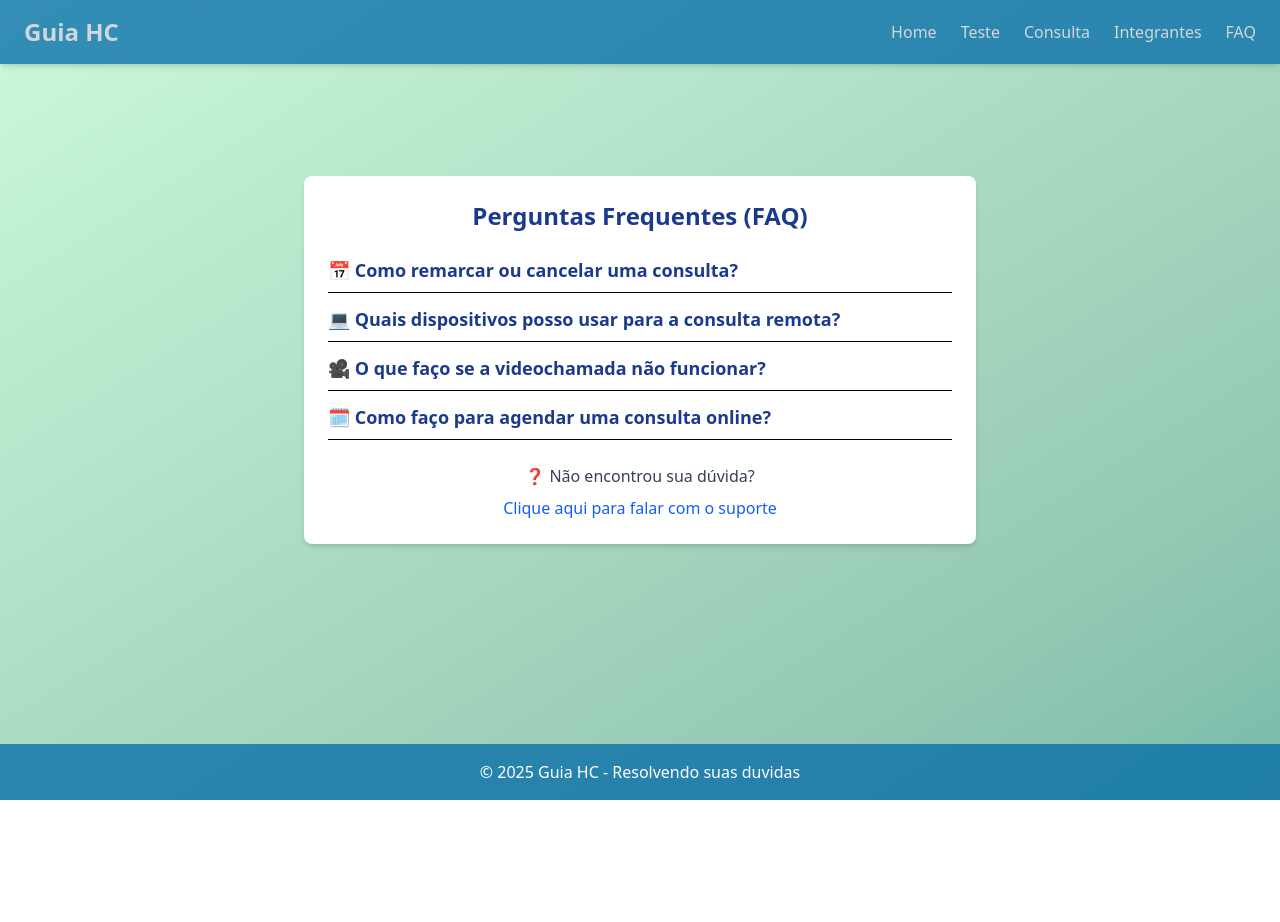
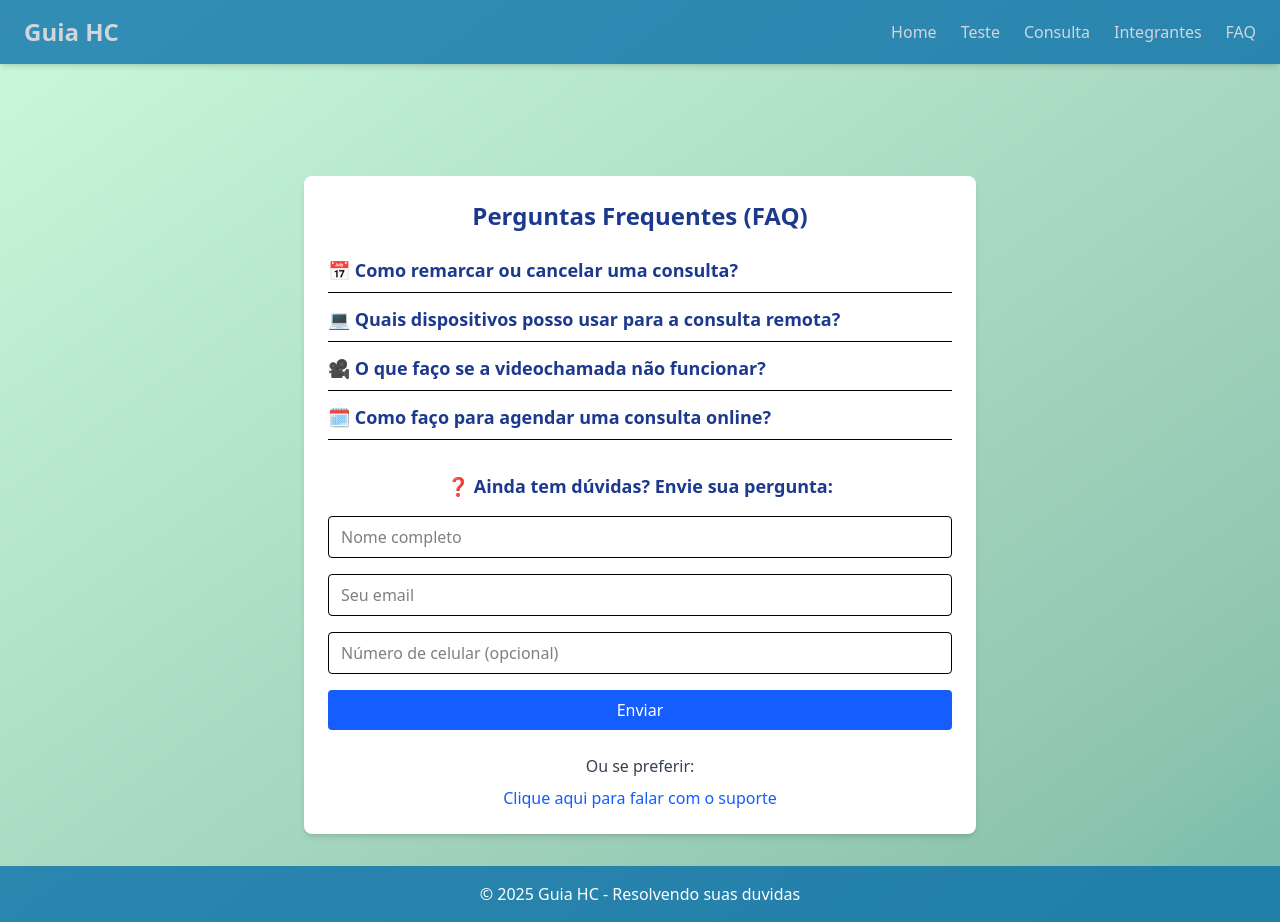
Before and after one commit to Challengefiap2025/Front---Sprint-3, a React (Vite) app: page /faq in a window 1280 px wide. Before the commit the page ends 800 px from the top, so only its background shows below. Built offline with nearby package versions, Linux system fonts and the light colour scheme.

Commit message:
Adicionando formulário a pagina de FAQ

```diff
--- a/package.json
+++ b/package.json
@@ -10,9 +10,11 @@
     "preview": "vite preview"
   },
   "dependencies": {
+    "@hookform/resolvers": "^5.2.2",
     "@tailwindcss/vite": "^4.1.13",
     "react": "^19.1.1",
     "react-dom": "^19.1.1",
+    "react-hook-form": "^7.63.0",
     "react-router-dom": "^7.9.1"
   },
   "devDependencies": {
--- a/src/Paginas Componentes/Faq.tsx
+++ b/src/Paginas Componentes/Faq.tsx
@@ -1,8 +1,17 @@
 import { useState } from "react";
 import { Link } from "react-router-dom";
+import { useForm } from "react-hook-form";
+
+type FormInputs = {
+  nome: string;
+  email: string;
+  celular?: string;
+};
 
 export default function Faq() {
   const [aberta, setAberta] = useState<number | null>(null);
+  const { register, handleSubmit, formState: { errors }, reset } = useForm<FormInputs>();
+  const [mensagem, setMensagem] = useState<string>("");
 
   const perguntas = [
     {
@@ -31,6 +40,11 @@ export default function Faq() {
     setAberta(aberta === index ? null : index);
   };
 
+  const onSubmit = (data: FormInputs) => {
+    setMensagem(`✅ Obrigado ${data.nome}, em breve entraremos em contato no email informado`);
+    reset();
+  };
+
   return (
     <div className="flex flex-col items-center pt-24 px-4">
       <section className="bg-white shadow-md rounded-lg p-6 w-full max-w-2xl">
@@ -53,8 +67,60 @@ export default function Faq() {
           ))}
         </div>
 
+        <div className="mt-8">
+          <h3 className="text-lg font-semibold text-blue-900 mb-4 text-center">
+            ❓ Ainda tem dúvidas? Envie sua pergunta:
+          </h3>
+          <form onSubmit={handleSubmit(onSubmit)} className="space-y-4">
+            <div>
+              <input
+                type="text"
+                placeholder="Nome completo"
+                {...register("nome", { required: "O nome é obrigatório" })}
+                className="w-full border rounded px-3 py-2 focus:ring focus:ring-blue-300"
+              />
+              {errors.nome && <p className="text-red-500 text-sm">{errors.nome.message}</p>}
+            </div>
+
+            <div>
+              <input
+                type="email"
+                placeholder="Seu email"
+                {...register("email", {
+                  required: "O email é obrigatório",
+                  pattern: {
+                    value: /^[^\s@]+@[^\s@]+\.[^\s@]+$/,
+                    message: "Email inválido",
+                  },
+                })}
+                className="w-full border rounded px-3 py-2 focus:ring focus:ring-blue-300"
+              />
+              {errors.email && <p className="text-red-500 text-sm">{errors.email.message}</p>}
+            </div>
+
+            <div>
+              <input
+                type="text"
+                placeholder="Número de celular (opcional)"
+                {...register("celular")}
+                className="w-full border rounded px-3 py-2 focus:ring focus:ring-blue-300"
+              />
+            </div>
+
+            <button
+              type="submit"
+              className="w-full bg-blue-600 text-white py-2 rounded hover:bg-blue-700 transition">
+              Enviar
+            </button>
+          </form>
+
+          {mensagem && (
+            <p className="mt-4 text-green-600 font-medium text-center">{mensagem}</p>
+          )}
+        </div>
+
         <div className="mt-6 text-center">
-          <p className="mb-2 text-gray-700">❓ Não encontrou sua dúvida?</p>
+          <p className="mb-2 text-gray-700">Ou se preferir:</p>
           <Link
             to="/contato"
             className="text-blue-600 hover:underline font-medium">
```
Also changed, not shown: 1 other file (tests, documents, lock files or other folders).
